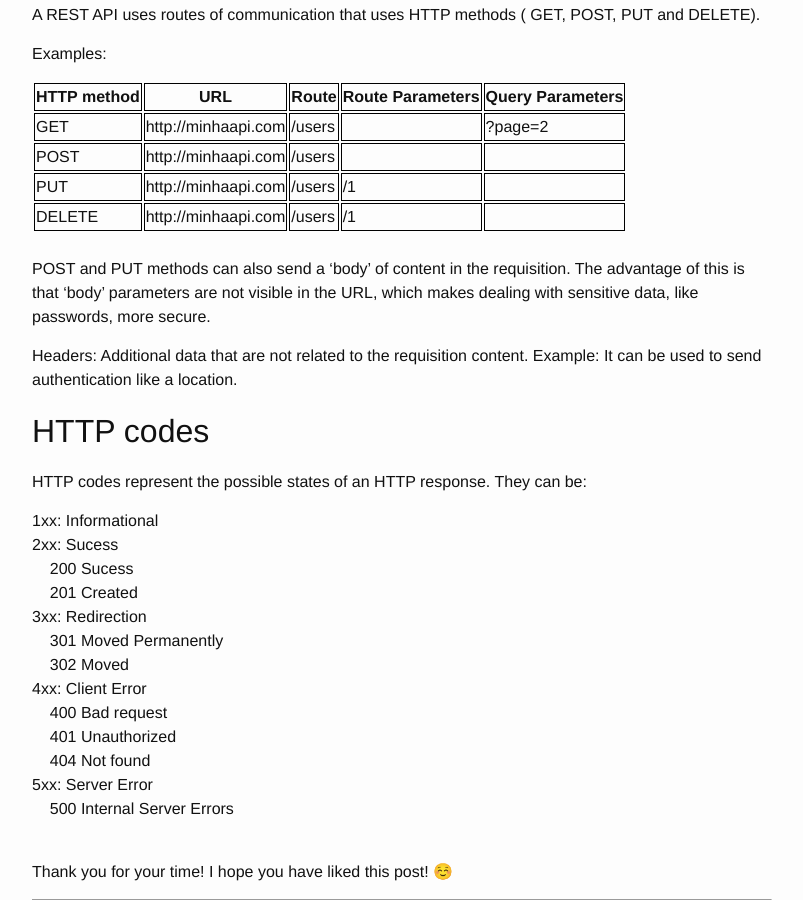
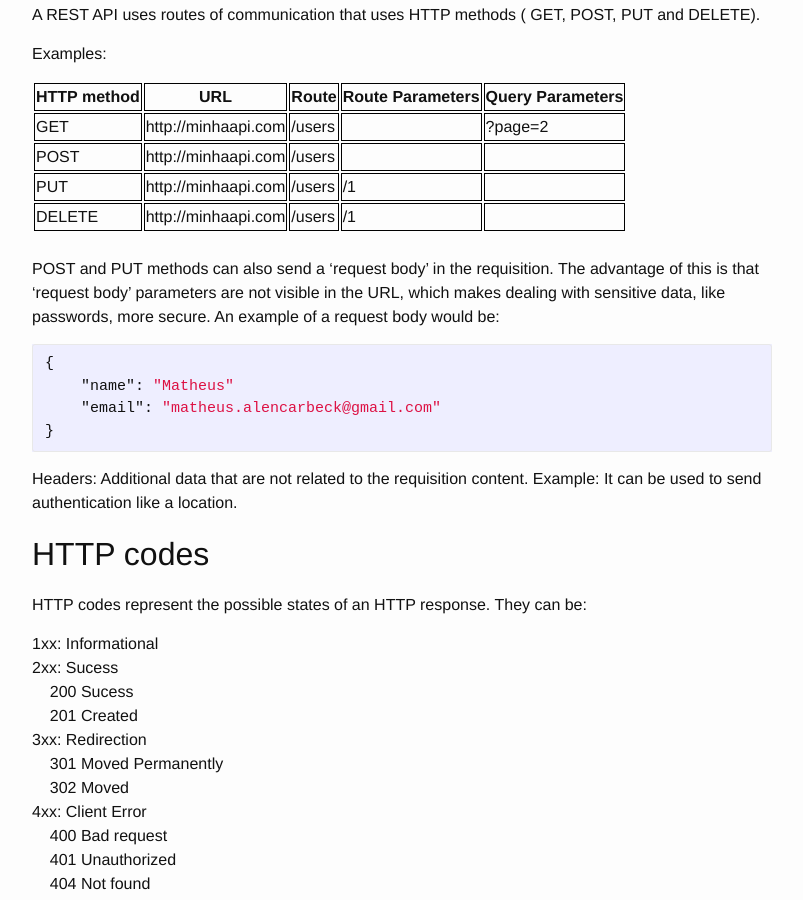
Before and after one commit to matheus-beck/blog, a Jekyll site: the page built from _posts/2019-08-25-concepts-of-rest-api.md, in a window 1280 px wide and 900 px high, scrolled down 977 px. Shown: the whole window, without its empty margins (238-1041 px from the left). Built offline with Jekyll 4.4.1, drawn with Linux system fonts in a browser that asks for light colours; emoji names are drawn with the system emoji font.

Commit message:
Update 2019-08-25-concepts-of-rest-api.md

````diff
--- a/_posts/2019-08-25-concepts-of-rest-api.md
+++ b/_posts/2019-08-25-concepts-of-rest-api.md
@@ -42,7 +42,13 @@ Examples:
 | DELETE      | http://minhaapi.com | /users           |       /1         |                  |
 {: .tablelines}
 
-<br>POST and PUT methods can also send a 'body' of content in the requisition. The advantage of this is that 'body' parameters are not visible in the URL, which makes dealing with sensitive data, like passwords, more secure.
+<br>POST and PUT methods can also send a 'request body' in the requisition. The advantage of this is that 'request body' parameters are not visible in the URL, which makes dealing with sensitive data, like passwords, more secure. An example of a request body would be:
+```json
+{
+    "name": "Matheus"
+    "email": "matheus.alencarbeck@gmail.com"
+}
+```
 
 Headers: Additional data that are not related to the requisition content. Example: It can be used to send authentication like a location.
 
````
